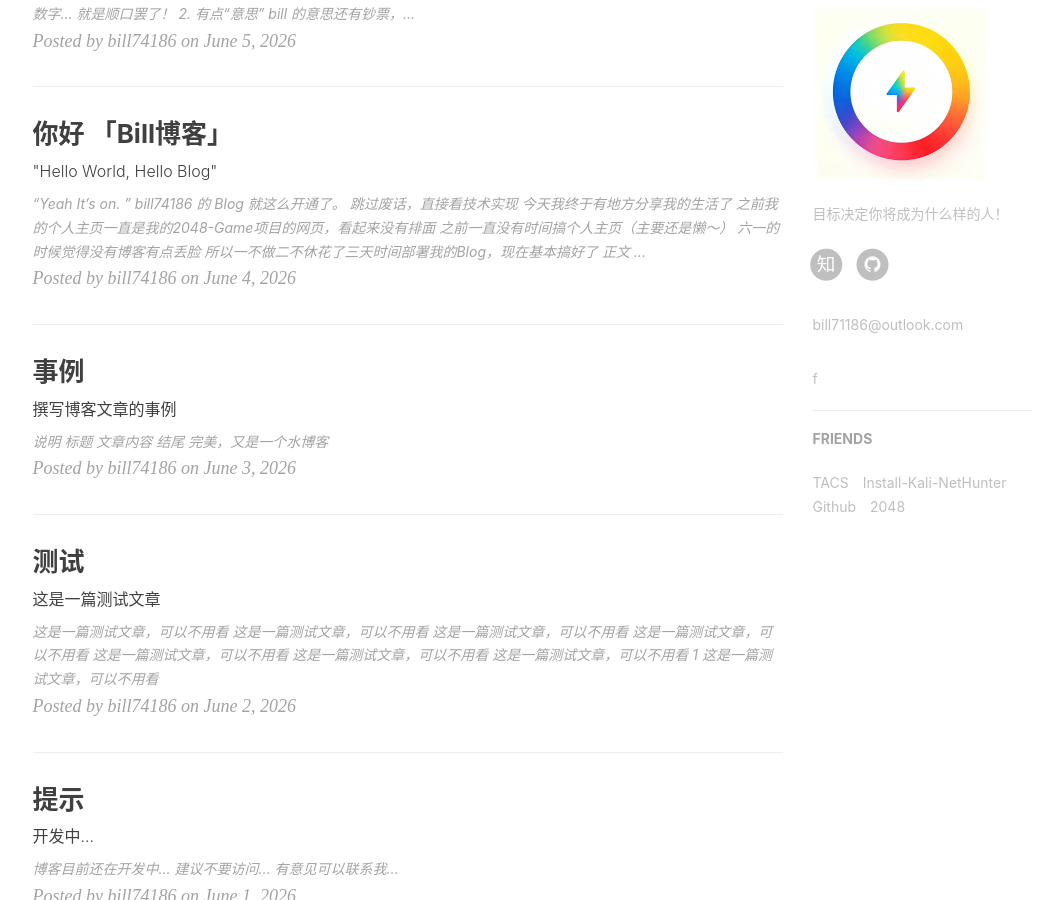
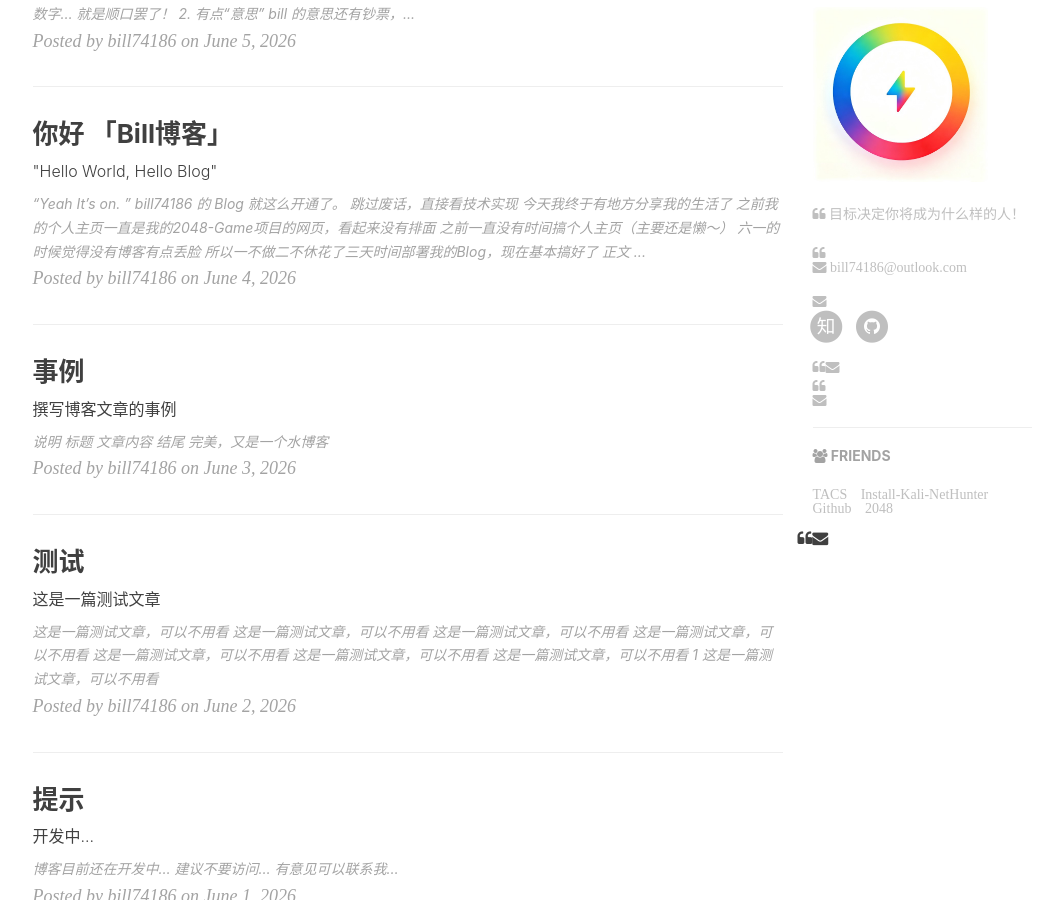
Before and after one commit to bill74186/bill74186.github.io, a Jekyll site: the page built from index.html, in a window 1280 px wide and 900 px high, scrolled down 588 px. Shown: the whole window, without its empty margins (135-1182 px from the left). Built offline with Jekyll 4.4.1, drawn with Linux system fonts in a browser that asks for light colours; nearby versions of some CDN libraries; the list of posts is cut into pages by our own code; comment, search, counter and statistics services are not loaded.

Commit message:
修改：修改修改代码

```diff
--- a/_config.yml
+++ b/_config.yml
@@ -5,7 +5,7 @@
 title: Bill Blog
 SEOTitle: bill74186的博客 | Bill Blog
 header-img: img/post-bg-desk.jpg
-email: bill71186@outlook.com
+email: bill74186@outlook.com
 description: 「"一“码”之缘，有“源”再见！」    ——bill71186"
 keyword: "Bill, Bill Blog, Bill的博客, bill71186, 比尔, HTML, blog"
 url: "http://bill7486.github.io"
--- a/_includes/featured-tags.html
+++ b/_includes/featured-tags.html
@@ -7,7 +7,7 @@
     {% if include.bottom %}
         <hr class="hidden-sm hidden-xs">
     {% endif %}
-    <h5><a href="{{'/archive/' | prepend: site.baseurl }}">FEATURED TAGS</a></h5>
+    <h5><a href="{{'/archive/' | prepend: site.baseurl }}"><i class="fa fa-tag"></i> FEATURED TAGS</a></h5>
     <div class="tags">
         {% capture tags %}
         {% comment %}
--- a/_includes/friends.html
+++ b/_includes/friends.html
@@ -1,6 +1,6 @@
 {% if site.friends %}
 <hr>
-<h5>FRIENDS</h5>
+<h5><i class="fa fa-users"></i> FRIENDS</h5>
 <ul class="list-inline">
   {% for friend in site.friends %}
   <li><a href="{{friend.href}}">{{friend.title}}</a></li>
--- a/_includes/short-about.html
+++ b/_includes/short-about.html
@@ -1,17 +1,17 @@
 <section class="visible-md visible-lg">
   <hr>
-  <h5><a href="{{'ff/about/' | prepend: site.baseurl }}">ABOUT ME</a></h5>
+  <h5><a href="{{'ff/about/' | prepend: site.baseurl }}"><i class="fa fa-user"></i> ABOUT ME</a></h5>
   <div class="short-about">
     {% if site.sidebar-avatar %}
     <img src="{{site.sidebar-avatar}}" />
     {% endif %}
     {% if site.sidebar-about-description %}
-    <p>{{site.sidebar-about-description}}</p>
+    <p><i class="fa fa-quote-left"> {{site.sidebar-about-description}}</p>
+    {% endif %}
+    {% if site.email %}
+    <p><i class="fa fa-envelope"> {{site.email}}</p>
     {% endif %}
     <!-- SNS Link -->
     {% include sns-links.html %}
   </div>
-  {% if site.email %}
-    <p> {{site.email}}</p>
- f {% endif %}
 </section>
```
